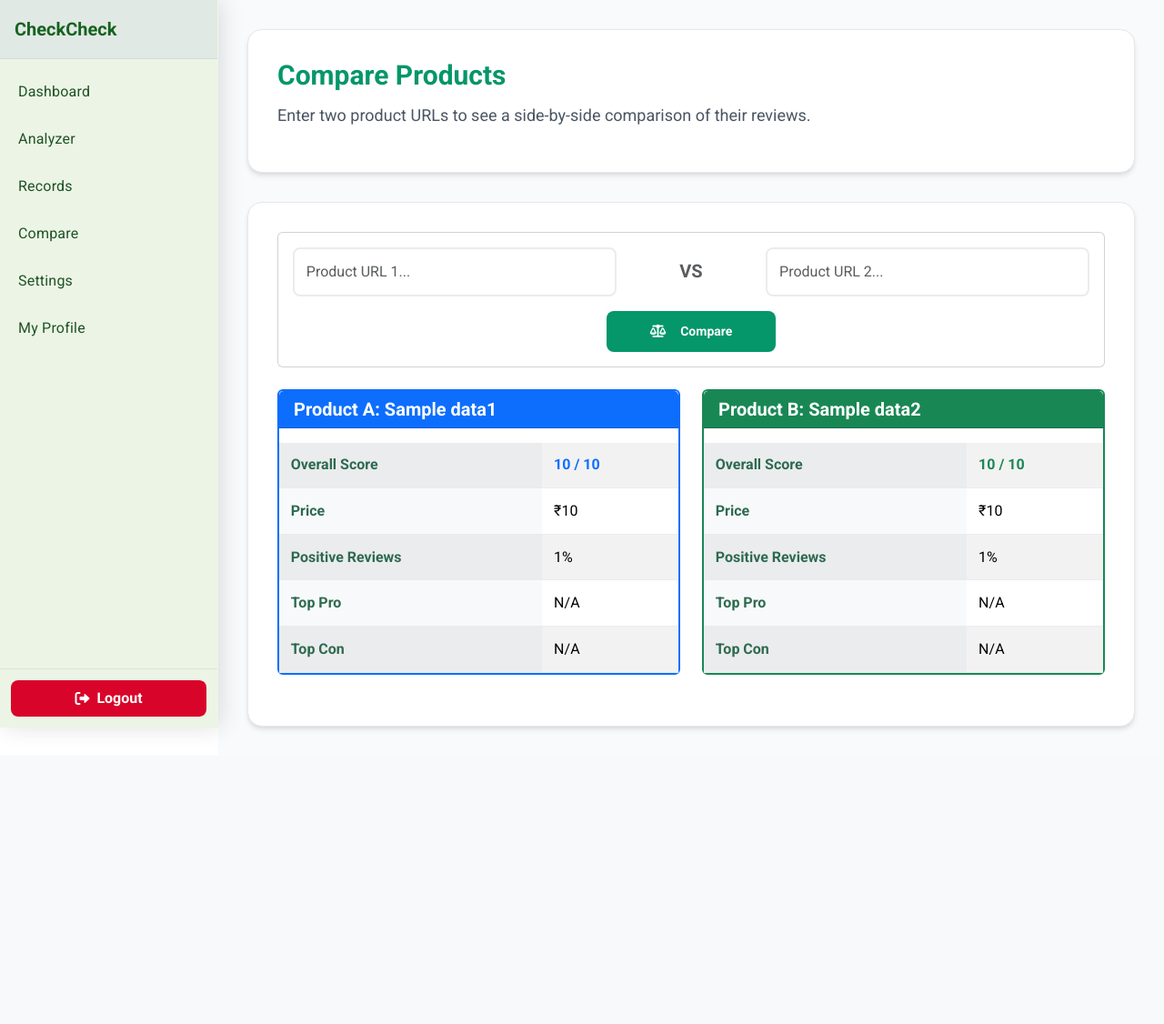
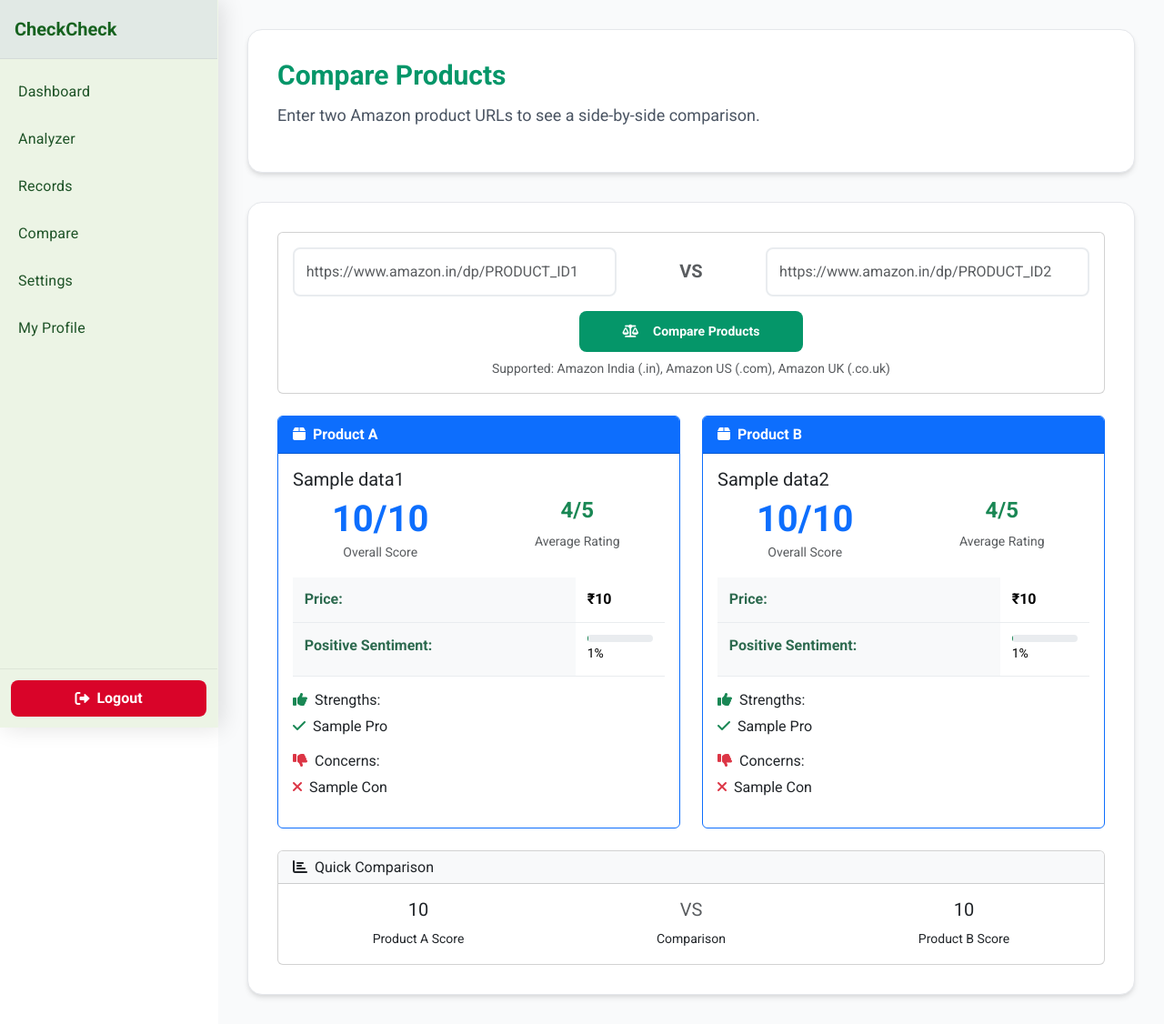
Before and after one commit to michellealoz/BitNBuild-25_4-errors, a Django app: template Core/users/templates/users/compare.html in a window 1280 px wide. Shown: the whole page at 91% size. Before the commit the page ends 802 px from the top, so only its background shows below. Run offline with Django 5.2, Linux system fonts and the light colour scheme; the template is opened without the code that fills it: most values are stand-ins (such as "Sample title", 1, 10 or a date in 2020); some libraries are stand-ins or nearby versions.

Commit message:
product compare init working

```diff
--- a/Core/users/templates/users/compare.html
+++ b/Core/users/templates/users/compare.html
@@ -5,114 +5,194 @@
 {% block content_header %}
 <div class="content-header">
     <h1>{% block page_title %}Compare Products{% endblock %}</h1>
-    <p>Enter two product URLs to see a side-by-side comparison of their reviews.</p>
+    <p>Enter two Amazon product URLs to see a side-by-side comparison.</p>
 </div>
 {% endblock %}
 
 {% block content %}
-<!-- The form now has a method, action, and CSRF token -->
 <form method="post">
     {% csrf_token %}
     <div class="card mb-4">
         <div class="card-body">
             <div class="row g-3 align-items-center">
                 <div class="col-lg-5">
-                    <!-- Inputs now have 'name' attributes and 'value' to remember old input -->
-                    <input type="url" name="product_url_1" class="form-control" placeholder="Product URL 1..." value="{{ product_url_1|default:'' }}" required>
+                    <input type="url" name="product_url_1" class="form-control"
+                           placeholder="https://www.amazon.in/dp/PRODUCT_ID1"
+                           value="{{ product_url_1|default:'' }}" required>
                 </div>
                 <div class="col-lg-2 text-center">
                     <span class="fw-bold h5 text-muted">VS</span>
                 </div>
                 <div class="col-lg-5">
-                    <input type="url" name="product_url_2" class="form-control" placeholder="Product URL 2..." value="{{ product_url_2|default:'' }}" required>
+                    <input type="url" name="product_url_2" class="form-control"
+                           placeholder="https://www.amazon.in/dp/PRODUCT_ID2"
+                           value="{{ product_url_2|default:'' }}" required>
                 </div>
             </div>
             <div class="text-center mt-3">
-                <!-- Button is now type="submit" -->
                 <button class="btn btn-success fw-bold px-5" type="submit">
-                    <i class="fas fa-balance-scale me-2"></i>Compare
+                    <i class="fas fa-balance-scale me-2"></i>Compare Products
                 </button>
             </div>
+            <small class="form-text text-muted text-center d-block mt-2">
+                Supported: Amazon India (.in), Amazon US (.com), Amazon UK (.co.uk)
+            </small>
         </div>
     </div>
 </form>
 
-<!-- Display error messages if any -->
 {% if error %}
 <div class="alert alert-danger" role="alert">
-    <strong>Error:</strong> {{ error }}
+    <i class="fas fa-exclamation-triangle me-2"></i><strong>Error:</strong> {{ error }}
 </div>
 {% endif %}
 
-<!-- Display the comparison results only if both data sets are available -->
 {% if data1 and data2 %}
+<!-- Comparison Results -->
 <div class="row">
-    <!-- Product 1 Card -->
+    <!-- Product 1 -->
     <div class="col-md-6 mb-4">
-        <div class="card h-100 border-primary border-2">
-            <div class="card-header bg-primary text-white fw-bold h5">
-                Product A: {{ data1.product_name|truncatechars:30 }}
+        <div class="card h-100 {% if data1.overall_score > data2.overall_score %}border-success border-2{% else %}border-primary{% endif %}">
+            <div class="card-header {% if data1.overall_score > data2.overall_score %}bg-success{% else %}bg-primary{% endif %} text-white fw-bold">
+                <i class="fas fa-box me-2"></i>Product A
+                {% if data1.overall_score > data2.overall_score %}
+                <span class="badge bg-warning float-end">WINNER</span>
+                {% endif %}
             </div>
-            <div class="table-responsive">
-                <table class="table table-striped table-hover mb-0">
-                    <tbody>
+            <div class="card-body">
+                <h5 class="card-title">{{ data1.product_name|truncatechars:50 }}</h5>
+
+                <div class="row text-center mb-3">
+                    <div class="col-6">
+                        <div class="display-6 fw-bold text-primary">{{ data1.overall_score }}/10</div>
+                        <small class="text-muted">Overall Score</small>
+                    </div>
+                    <div class="col-6">
+                        <div class="h4 fw-bold text-success">{{ data1.public_opinion.average_rating }}/5</div>
+                        <small class="text-muted">Average Rating</small>
+                    </div>
+                </div>
+
+                <table class="table table-sm">
                     <tr>
-                            <th scope="row">Overall Score</th>
-                            <td class="fw-bold text-primary">{{ data1.overall_score }} / 10</td>
+                        <th>Price:</th>
+                        <td class="fw-bold">₹{{ data1.price|default:"Not available" }}</td>
                     </tr>
                     <tr>
-                            <th scope="row">Price</th>
-                            <td>₹{{ data1.price }}</td>
+                        <th>Positive Sentiment:</th>
+                        <td>
+                            <div class="progress" style="height: 8px;">
+                                <div class="progress-bar bg-success" style="width: {{ data1.public_opinion.positive_percent }}%"></div>
+                            </div>
+                            <small>{{ data1.public_opinion.positive_percent }}%</small>
+                        </td>
                     </tr>
-                        <tr>
-                            <th scope="row">Positive Reviews</th>
-                            <td>{{ data1.public_opinion.positive_percent }}%</td>
-                        </tr>
-                        <tr>
-                            <th scope="row">Top Pro</th>
-                            <td>{{ data1.pros_cons_panel.pros.0|default:'N/A' }}</td>
-                        </tr>
-                        <tr>
-                            <th scope="row">Top Con</th>
-                            <td>{{ data1.pros_cons_panel.cons.0|default:'N/A' }}</td>
-                        </tr>
-                    </tbody>
                 </table>
+
+                <div class="mt-3">
+                    <h6><i class="fas fa-thumbs-up text-success me-1"></i> Strengths:</h6>
+                    <ul class="list-unstyled">
+                        {% for pro in data1.pros_cons_panel.pros %}
+                        <li><i class="fas fa-check text-success me-2"></i>{{ pro|title }}</li>
+                        {% endfor %}
+                    </ul>
+                </div>
+
+                <div class="mt-2">
+                    <h6><i class="fas fa-thumbs-down text-danger me-1"></i> Concerns:</h6>
+                    <ul class="list-unstyled">
+                        {% for con in data1.pros_cons_panel.cons %}
+                        <li><i class="fas fa-times text-danger me-2"></i>{{ con|title }}</li>
+                        {% endfor %}
+                    </ul>
+                </div>
             </div>
         </div>
     </div>
 
-    <!-- Product 2 Card -->
+    <!-- Product 2 -->
     <div class="col-md-6 mb-4">
-        <div class="card h-100 border-success border-2">
-            <div class="card-header bg-success text-white fw-bold h5">
-                Product B: {{ data2.product_name|truncatechars:30 }}
+        <div class="card h-100 {% if data2.overall_score > data1.overall_score %}border-success border-2{% else %}border-primary{% endif %}">
+            <div class="card-header {% if data2.overall_score > data1.overall_score %}bg-success{% else %}bg-primary{% endif %} text-white fw-bold">
+                <i class="fas fa-box me-2"></i>Product B
+                {% if data2.overall_score > data1.overall_score %}
+                <span class="badge bg-warning float-end">WINNER</span>
+                {% endif %}
             </div>
-            <div class="table-responsive">
-                <table class="table table-striped table-hover mb-0">
-                    <tbody>
+            <div class="card-body">
+                <h5 class="card-title">{{ data2.product_name|truncatechars:50 }}</h5>
+
+                <div class="row text-center mb-3">
+                    <div class="col-6">
+                        <div class="display-6 fw-bold text-primary">{{ data2.overall_score }}/10</div>
+                        <small class="text-muted">Overall Score</small>
+                    </div>
+                    <div class="col-6">
+                        <div class="h4 fw-bold text-success">{{ data2.public_opinion.average_rating }}/5</div>
+                        <small class="text-muted">Average Rating</small>
+                    </div>
+                </div>
+
+                <table class="table table-sm">
                     <tr>
-                            <th scope="row">Overall Score</th>
-                            <td class="fw-bold text-success">{{ data2.overall_score }} / 10</td>
+                        <th>Price:</th>
+                        <td class="fw-bold">₹{{ data2.price|default:"Not available" }}</td>
                     </tr>
                     <tr>
-                            <th scope="row">Price</th>
-                            <td>₹{{ data2.price }}</td>
+                        <th>Positive Sentiment:</th>
+                        <td>
+                            <div class="progress" style="height: 8px;">
+                                <div class="progress-bar bg-success" style="width: {{ data2.public_opinion.positive_percent }}%"></div>
+                            </div>
+                            <small>{{ data2.public_opinion.positive_percent }}%</small>
+                        </td>
                     </tr>
-                        <tr>
-                            <th scope="row">Positive Reviews</th>
-                            <td>{{ data2.public_opinion.positive_percent }}%</td>
-                        </tr>
-                        <tr>
-                            <th scope="row">Top Pro</th>
-                            <td>{{ data2.pros_cons_panel.pros.0|default:'N/A' }}</td>
-                        </tr>
-                        <tr>
-                            <th scope="row">Top Con</th>
-                            <td>{{ data2.pros_cons_panel.cons.0|default:'N/A' }}</td>
-                        </tr>
-                    </tbody>
                 </table>
+
+                <div class="mt-3">
+                    <h6><i class="fas fa-thumbs-up text-success me-1"></i> Strengths:</h6>
+                    <ul class="list-unstyled">
+                        {% for pro in data2.pros_cons_panel.pros %}
+                        <li><i class="fas fa-check text-success me-2"></i>{{ pro|title }}</li>
+                        {% endfor %}
+                    </ul>
+                </div>
+
+                <div class="mt-2">
+                    <h6><i class="fas fa-thumbs-down text-danger me-1"></i> Concerns:</h6>
+                    <ul class="list-unstyled">
+                        {% for con in data2.pros_cons_panel.cons %}
+                        <li><i class="fas fa-times text-danger me-2"></i>{{ con|title }}</li>
+                        {% endfor %}
+                    </ul>
+                </div>
+            </div>
+        </div>
+    </div>
+</div>
+
+<!-- Quick Comparison Summary -->
+<div class="card">
+    <div class="card-header bg-light">
+        <h6 class="mb-0"><i class="fas fa-chart-bar me-2"></i>Quick Comparison</h6>
+    </div>
+    <div class="card-body">
+        <div class="row text-center">
+            <div class="col-4">
+                <div class="h5 {% if data1.overall_score > data2.overall_score %}text-success{% endif %}">
+                    {{ data1.overall_score }}
+                </div>
+                <small>Product A Score</small>
+            </div>
+            <div class="col-4">
+                <div class="h5 text-muted">VS</div>
+                <small>Comparison</small>
+            </div>
+            <div class="col-4">
+                <div class="h5 {% if data2.overall_score > data1.overall_score %}text-success{% endif %}">
+                    {{ data2.overall_score }}
+                </div>
+                <small>Product B Score</small>
             </div>
         </div>
     </div>
```
Also changed, not shown: Core/users/views.py (+174 -38 lines), Core/db.sqlite3. Lines whose indentation alone changed are shown as unchanged.
